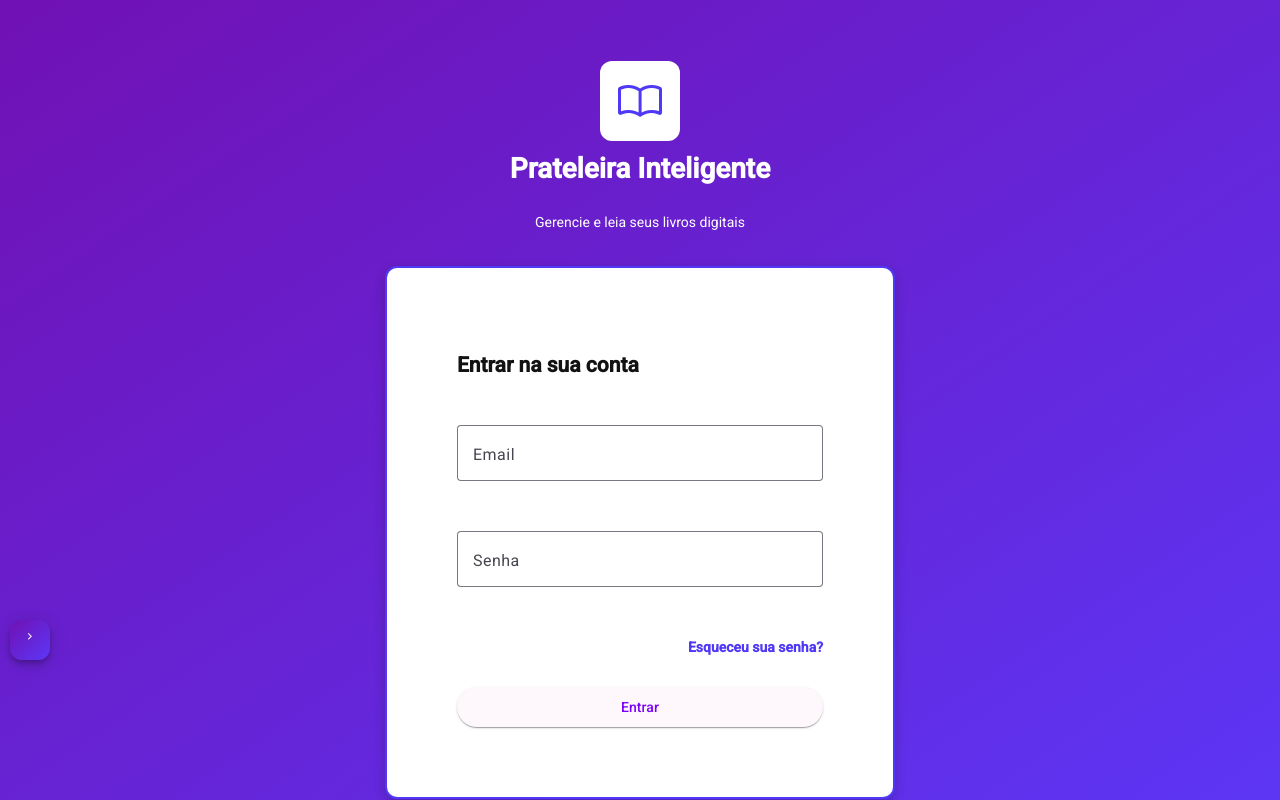
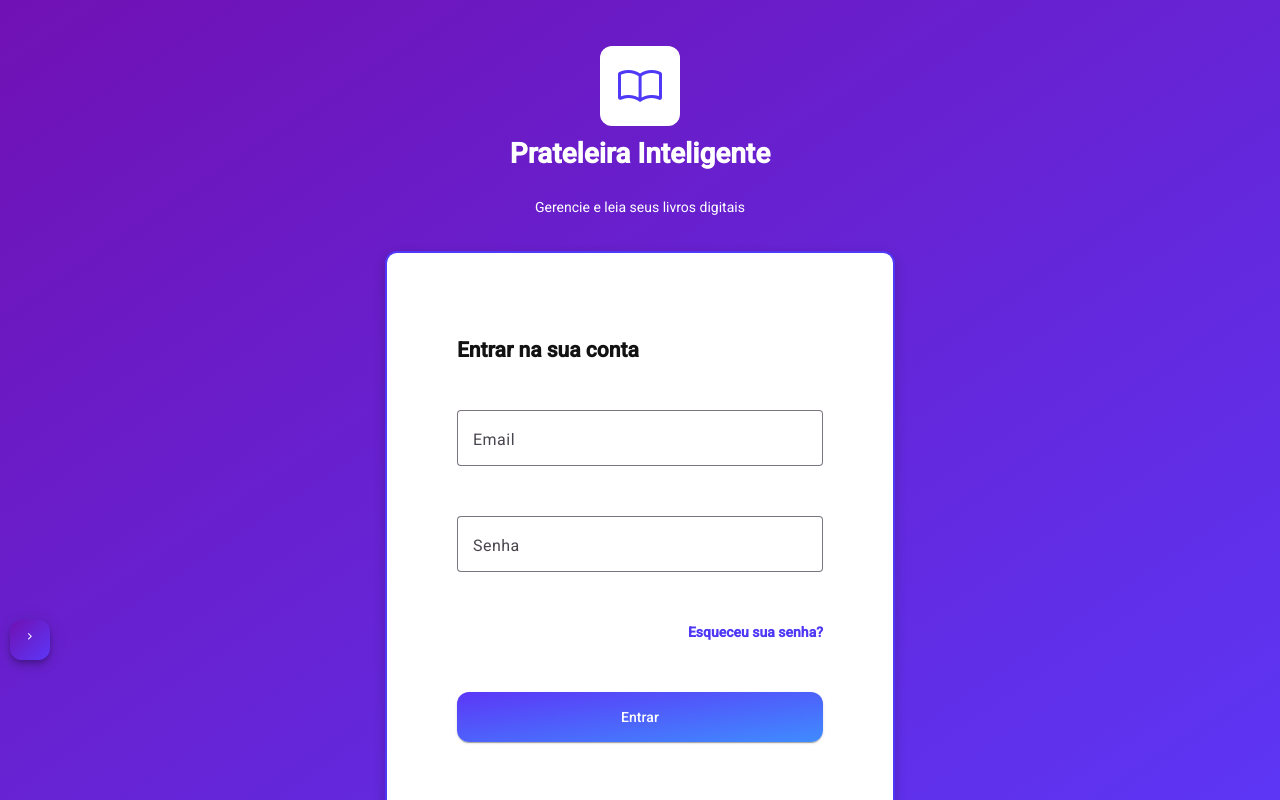
Before and after one commit to LuizBuarqueDev/Prateleira-Inteligente-Frontend-2.0v, an Angular app in the folder Prateleira-Inteligente-Frontend-2.0v/: page /auth in a window 1280 px wide. Built offline with nearby package versions, Linux system fonts and the light colour scheme.

Commit message:
feat: enhance button styles and hover effects for improved user interaction on auth page

```diff
--- a/Prateleira-Inteligente-Frontend-2.0v/src/app/pages/auth/auth.page.scss
+++ b/Prateleira-Inteligente-Frontend-2.0v/src/app/pages/auth/auth.page.scss
@@ -59,11 +59,20 @@
       &:hover {
         text-decoration: underline;
       }
+    }
 
-      btn-login {
-        margin-top: 20px;
-        width: 100%;
-        background-color: var(--purple-1);
+    .btn-login {
+      height: 50px;
+      margin-top: 20px;
+      width: 100%;
+      background: var(--gradient-2);
+      color: var(--light);
+      border-radius: 12px;
+
+      &:hover {
+        filter: brightness(0.9);
+        transform: translateY(-1px);
+        color: var(--light);
       }
     }
   }
```
